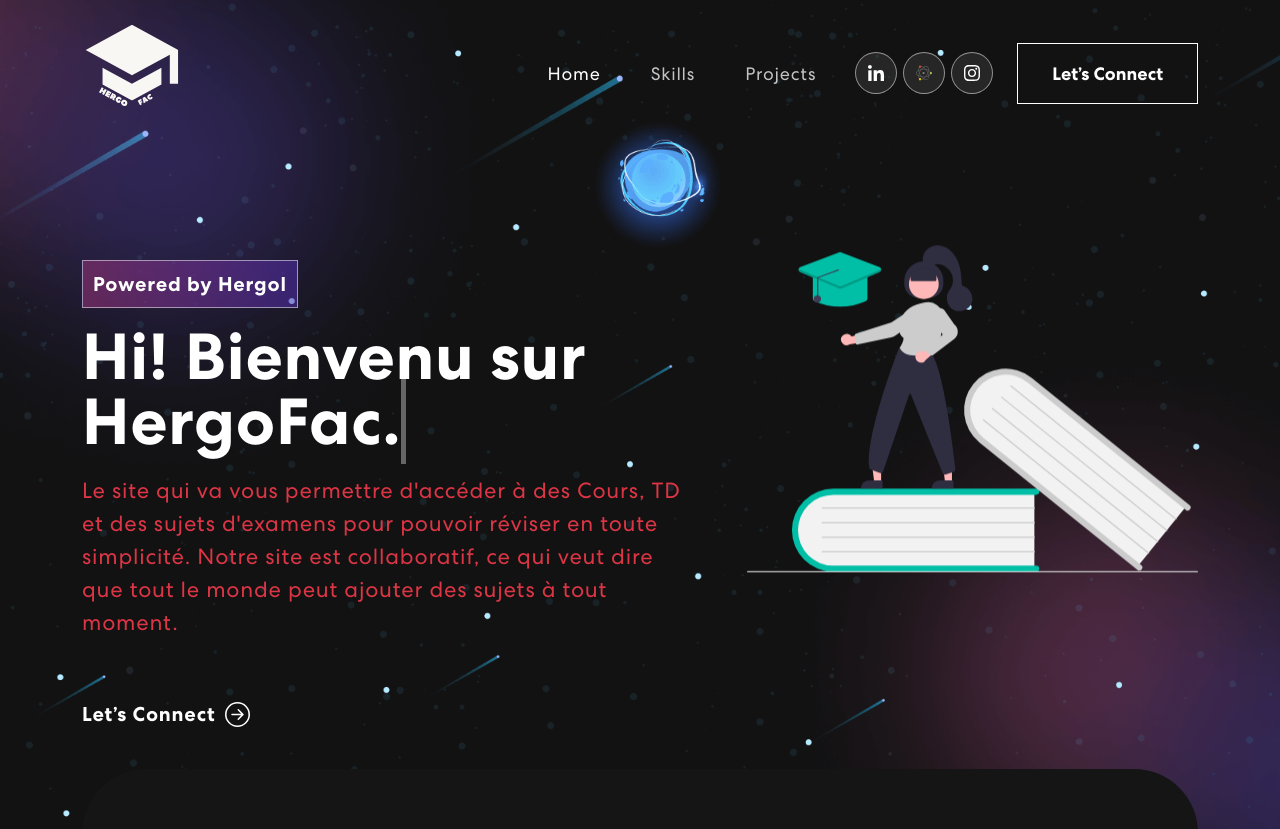
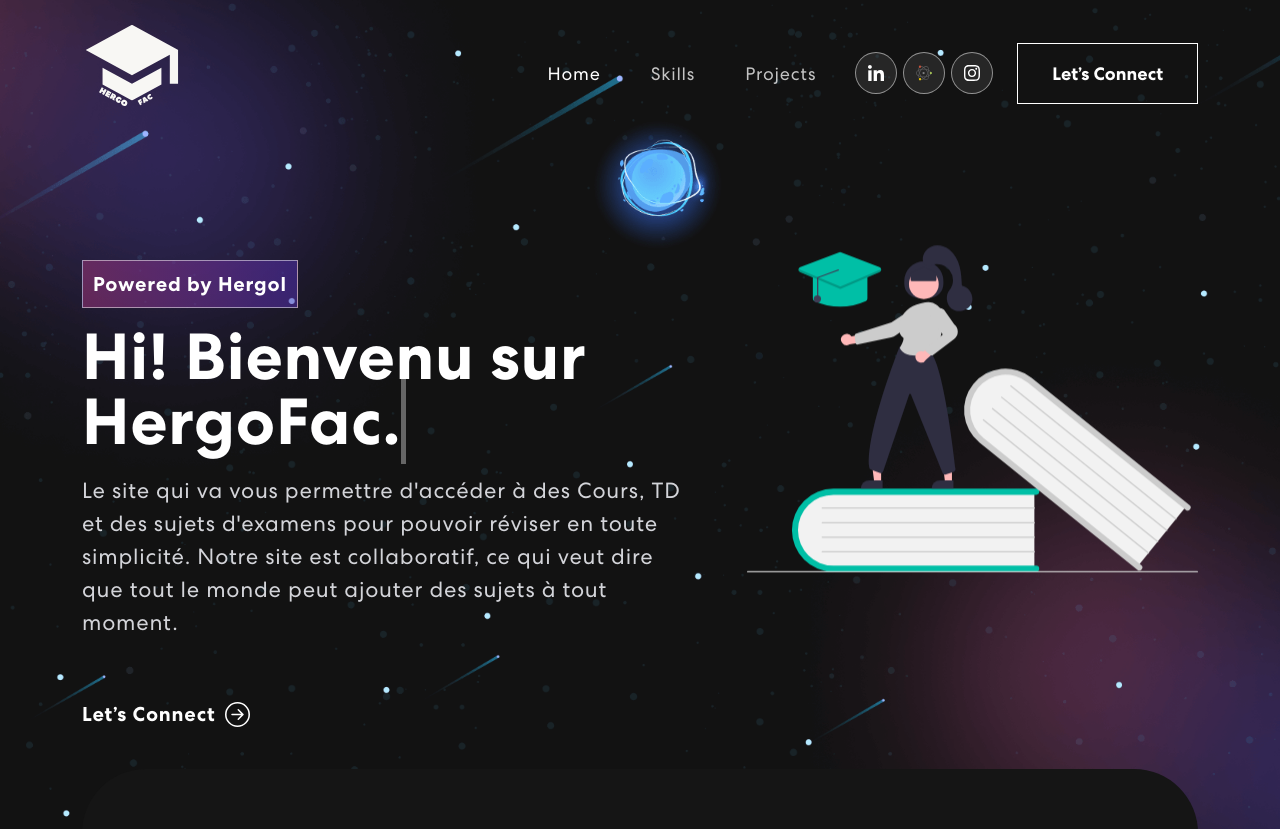
Before and after one commit to HERGOL/HergoFac, a React (Create React App) app: page / in a window 1280 px wide. Shown: the top 829 px of the page. Built offline with nearby package versions, Linux system fonts and the light colour scheme; no server answers.

Commit message:
banner.p color changer

```diff
--- a/src/App.css
+++ b/src/App.css
@@ -259,7 +259,7 @@ nav.navbar .navbar-toggler[aria-expanded="true"] .navbar-toggler-icon {
   display: block;
 }
 .banner p {
-  color: #dc3545;
+  color: #D3D4D9;
   font-size: 22px;
   letter-spacing: 0.8px;
   line-height: 1.5em;
```
